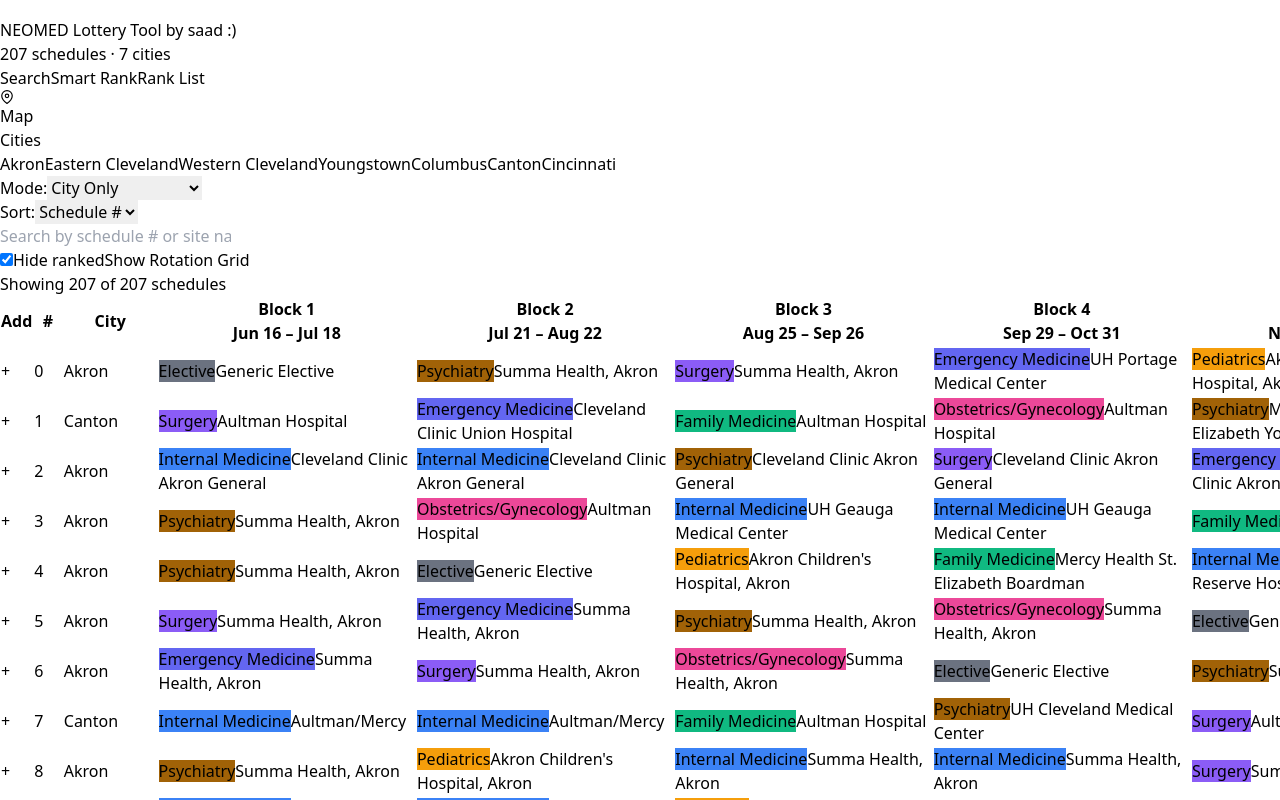
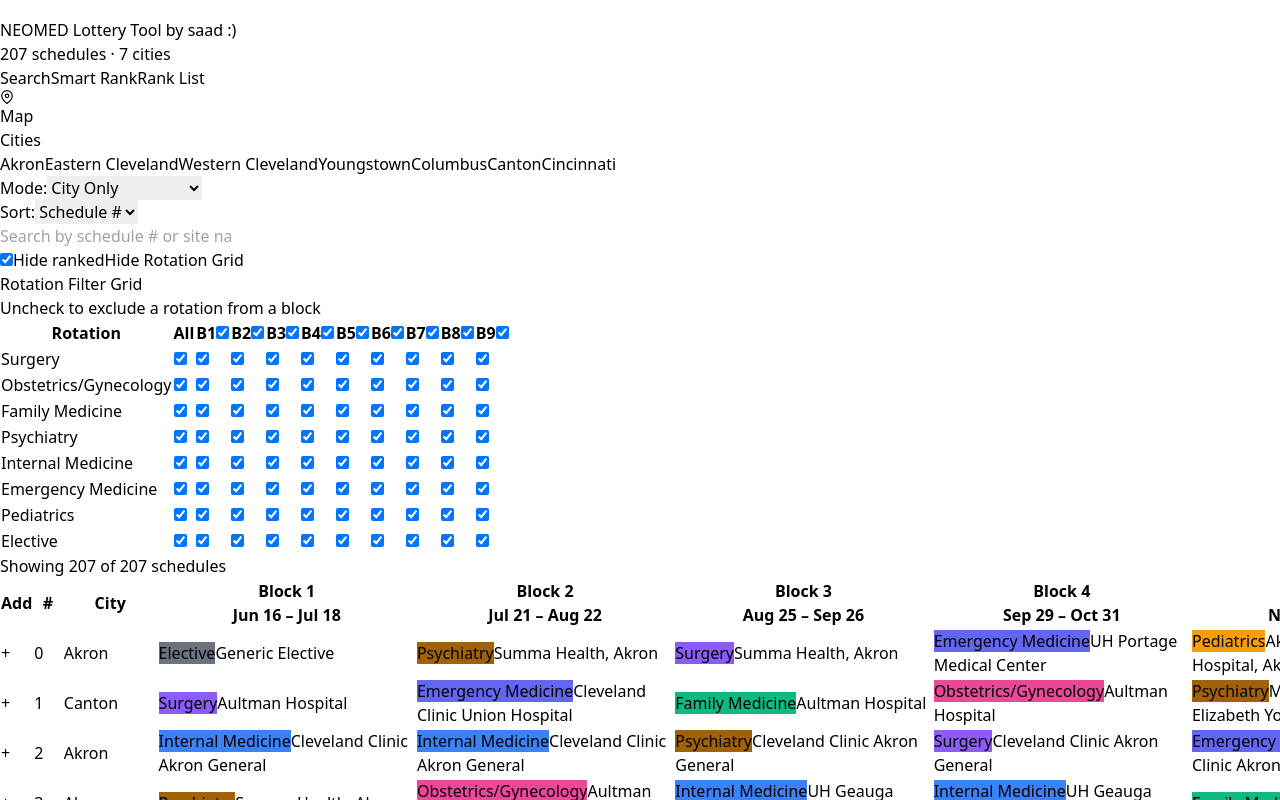
Before and after one commit to iamsaad2/lottery-saad, a React (Vite) app: page / in a window 1280 px wide. Shown: the top 800 px of the page. Built offline with nearby package versions, Linux system fonts and the light colour scheme.

Commit message:
fixed homescreen

```diff
--- a/src/App.jsx
+++ b/src/App.jsx
@@ -466,7 +466,7 @@
   const [excluded, setExcluded] = useState({}); // { blockNum: Set<rotation> }
   const [sortBy, setSortBy] = useState("id"); // "id" | "distance" | "city"
   const [searchText, setSearchText] = useState("");
-  const [showFilterGrid, setShowFilterGrid] = useState(false);
+  const [showFilterGrid, setShowFilterGrid] = useState(true);
 
   const fileInputRef = useRef(null);
 
```
